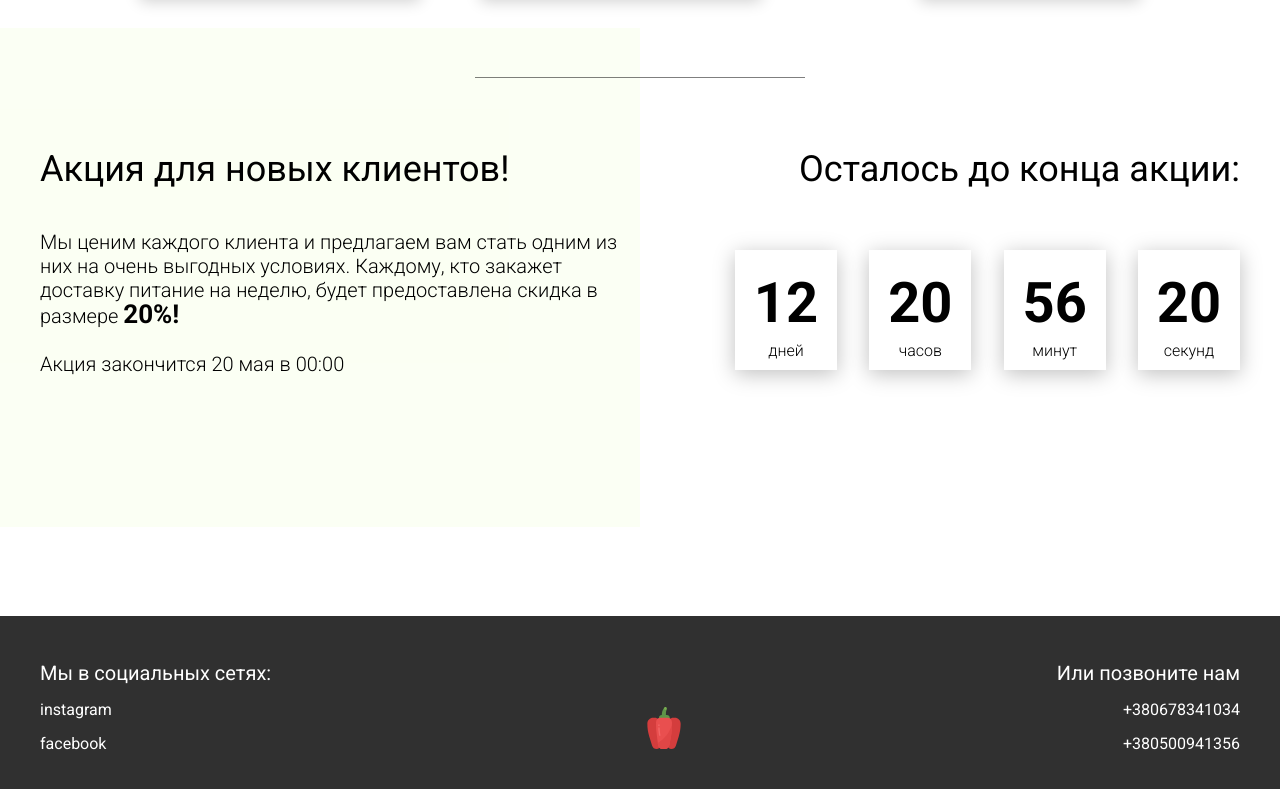
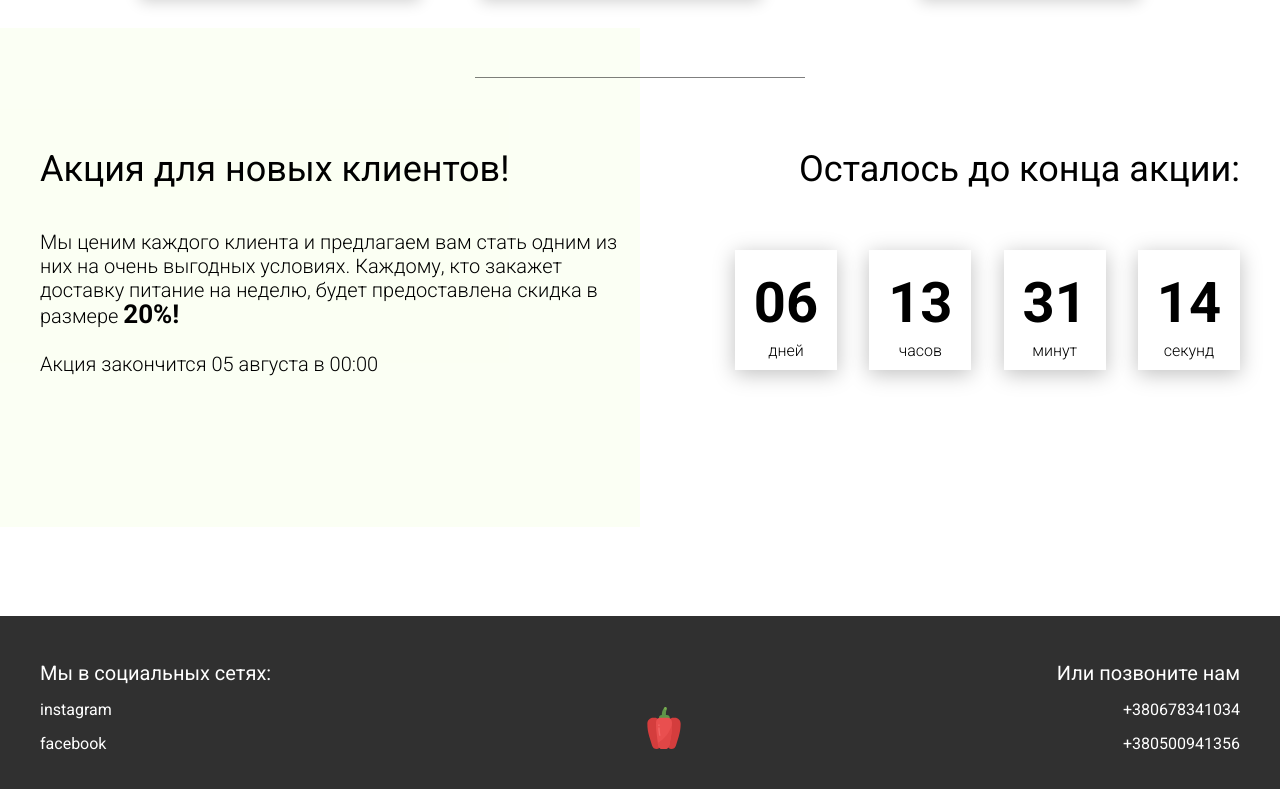
Before and after one commit to Ru55ky/Food, a website: page src/index.html in a window 1280 px wide. Shown: the part 3448-4237 px from the top of the page. Drawn offline with Linux system fonts and the light colour scheme.

Commit message:
Реализован таймер окончания акции

```diff
--- a/src/index.html
+++ b/src/index.html
@@ -242,7 +242,7 @@
                     Мы ценим каждого клиента и предлагаем вам стать одним из них на очень выгодных условиях.
                     Каждому, кто закажет доставку питание на неделю, будет предоставлена скидка в размере <span>20%!</span>
                     <br><br>
-                    Акция закончится 20 мая в 00:00
+                    Акция закончится 05 августа в 00:00
                 </div>
             </div>
             <div class="promotion__timer">
--- a/src/js/main.js
+++ b/src/js/main.js
@@ -1,5 +1,6 @@
 window.addEventListener('DOMContentLoaded', () => {
 
+    // Tabs
     const tabs = document.querySelectorAll('.tabheader__item'),
            tabsContent = document.querySelectorAll('.tabcontent'),
             tabsParent = document.querySelector('.tabheader__items')
@@ -29,6 +30,55 @@ window.addEventListener('DOMContentLoaded', () => {
     })
     hideTabContent()
     showTabContent(0)
+
     //Timer
-    const deadline = '12-08-2021'
+    const deadline = '2021-08-05'
+    //правильно устанавливаем рамки таймера
+    const getTimeRemaining = (endtime) => {
+        let t = Date.parse(endtime) - Date.parse(new Date()),
+            days = Math.floor((t / (1000 * 60 * 60 * 24))),
+            hours = Math.floor((t / (1000 * 60 * 60) % 24)),
+            minutes = Math.floor((t / 1000 / 60) % 60),
+            seconds = Math.floor((t / 1000) % 60);
+        //результат возвращаем в объекте
+        return {
+            'total': t,
+            days,
+            hours,
+            minutes,
+            seconds
+        };
+    }
+// даем циферблату 0, если число однозначное
+    function getZero(num) {
+        if(num >= 0 && num < 10){
+            return '0' + num
+        } else{
+            return num
+        }
+    }
+
+    //функция, которая исправляет таймер в верстке, запускает и обновляет его
+    function setClock(selector, endtime) {
+        let timer = document.querySelector(selector),
+            days = timer.querySelector('#days'),
+            hours = timer.querySelector('#hours'),
+            minutes = timer.querySelector('#minutes'),
+            seconds = timer.querySelector('#seconds'),
+            timeInterval = setInterval(updateClock, 1000)//обновляем таймер раз/сек
+        updateClock()
+
+        function updateClock() {
+            let t = getTimeRemaining(endtime)
+            days.innerHTML = getZero(t.days)
+            hours.innerHTML = getZero(t.hours)
+            minutes.innerHTML = getZero(t.minutes)
+            seconds.innerHTML = getZero(t.seconds)
+
+            if(t.total <= 0 ) {
+                clearInterval(timeInterval)
+            }
+        }
+    }
+    setClock('.timer', deadline)
 })
```
